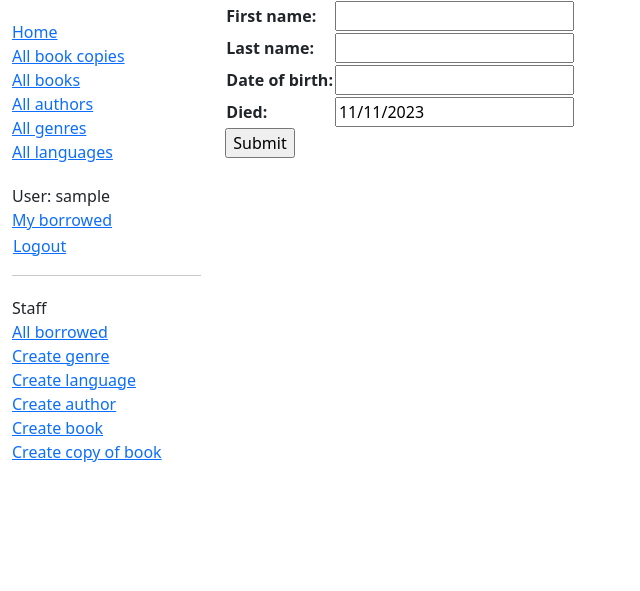
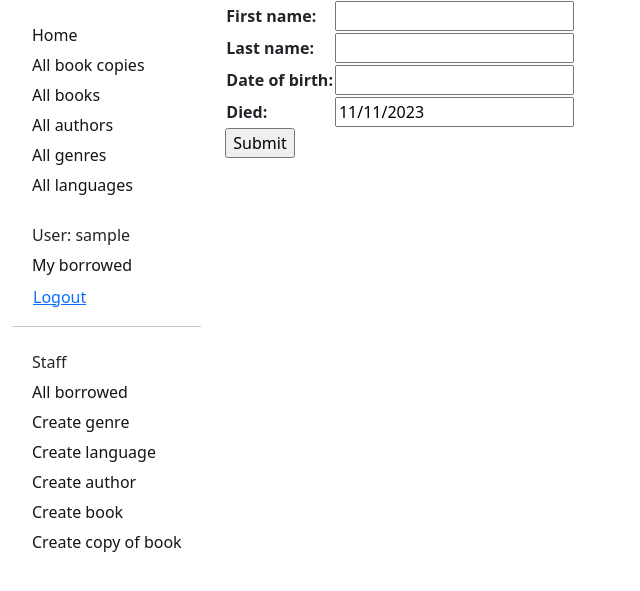
Before and after one commit to Python-Test-Engineer/PyTest-Django-Library, a Django app: page /catalog/author/create/ in a window 1280 px wide. Shown: the top 591 px of the page, without its empty margins (0-640 px from the left). Run offline with Django 5.2, Linux system fonts and the light colour scheme; the visitor is signed in with stand-in values (Sample User, id 1).

Commit message:
add data and styling

```diff
--- a/catalog/static/css/styles.css
+++ b/catalog/static/css/styles.css
@@ -3,7 +3,21 @@
     padding: 0;
     list-style: none;
 }
-
+.sidebar-nav > li {
+    line-height: 30px;
+    text-indent: 20px;
+    font-weight: 500;
+}
+.sidebar-nav > li > a {
+    display: block;
+    text-decoration: none;
+    color: #161515;
+}
+.sidebar-nav > li > a:hover {
+    text-decoration: none;
+    color: #f14b2a;
+    background: rgba(255, 255, 255, 0.2);
+}
 #logout-form {
   display: inline;
 }
```
Also changed, not shown: templates/registration/logged_out.html (line endings or trailing spaces).
